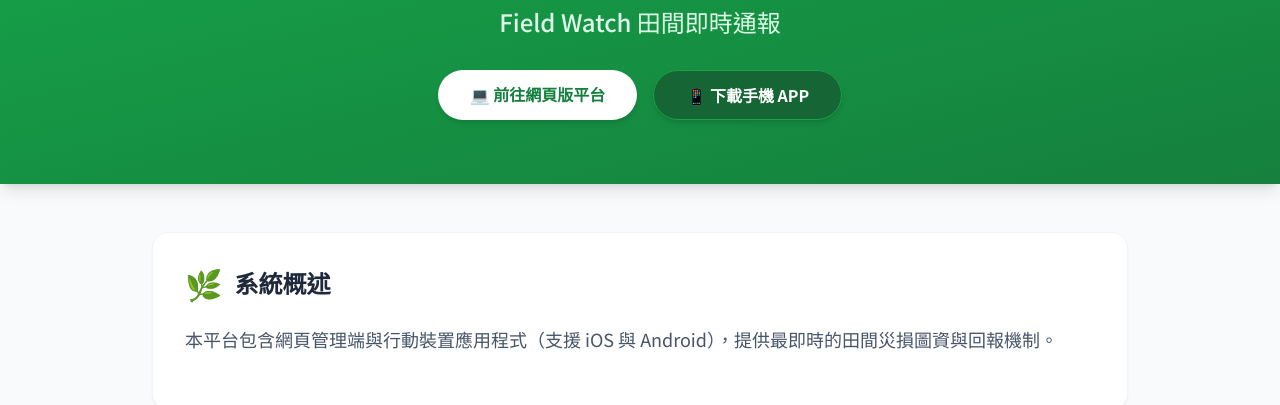
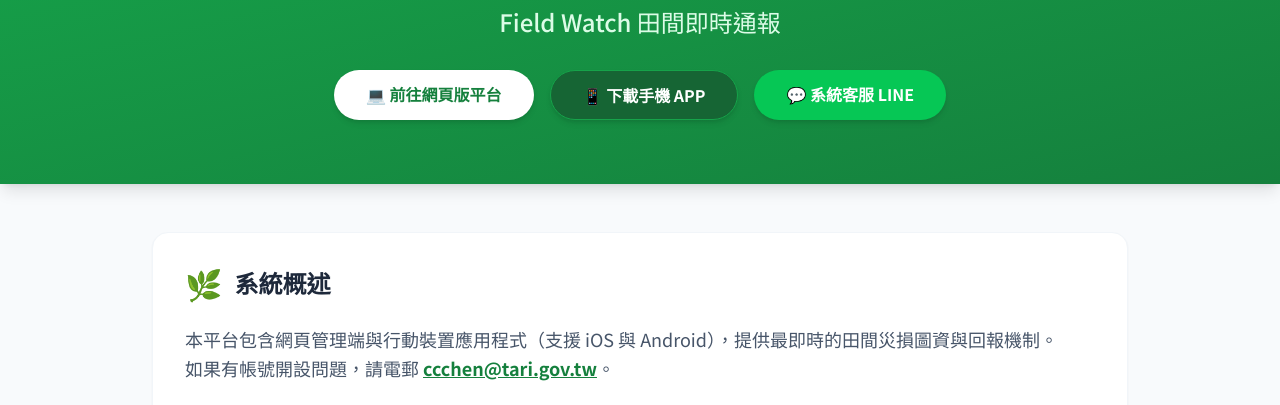
Before and after one commit to Chuchung0604/FieldWatch, a plain HTML site: page index.html in a window 1280 px wide. Shown: the part 122-527 px from the top of the page. Drawn offline with nearby package versions, Linux system fonts and the light colour scheme.

Commit message:
Update index.html
新增line客服超連結

```diff
--- a/index.html
+++ b/index.html
@@ -17,12 +17,16 @@
         <div class="max-w-5xl mx-auto text-center">
             <h1 class="text-4xl md:text-5xl font-bold mb-4 tracking-tight">農作物天然災害回報平台</h1>
             <p class="text-xl md:text-2xl font-medium text-green-100 mb-8">Field Watch 田間即時通報</p>
+
             <div class="flex justify-center gap-4 flex-wrap">
                 <a href="https://agridis.tari.gov.tw/DamageMap/Login.aspx" target="_blank" class="bg-white text-green-700 hover:bg-green-50 px-8 py-3 rounded-full font-bold shadow-md transition transform hover:-translate-y-1">
                     💻 前往網頁版平台
                 </a>
                 <a href="#app-section" class="bg-green-800 text-white hover:bg-green-900 px-8 py-3 rounded-full font-bold shadow-md transition transform hover:-translate-y-1 border border-green-600">
                     📱 下載手機 APP
+                </a>
+                <a href="https://lin.ee/rl6vldp" target="_blank" class="bg-[#06C755] text-white hover:bg-[#04a044] px-8 py-3 rounded-full font-bold shadow-md transition transform hover:-translate-y-1">
+                    💬 系統客服 LINE
                 </a>
             </div>
         </div>
@@ -35,7 +39,11 @@
                 <span class="text-3xl">🌿</span>
                 <h2 class="text-2xl font-bold text-slate-800">系統概述</h2>
             </div>
-            <p class="text-slate-600 mb-6 text-lg">本平台包含網頁管理端與行動裝置應用程式（支援 iOS 與 Android），提供最即時的田間災損圖資與回報機制。</p>
+            <p class="text-slate-600 mb-6 text-lg leading-relaxed">
+                本平台包含網頁管理端與行動裝置應用程式（支援 iOS 與 Android），提供最即時的田間災損圖資與回報機制。<br>
+                如果有帳號開設問題，請電郵 <a href="mailto:ccchen@tari.gov.tw" class="text-green-700 hover:text-green-900 font-bold underline transition-colors">ccchen@tari.gov.tw</a>。
+            </p>
+            <img src="https://hackmd.io/_uploads/SkWOmSxdeg.png" alt="系統架構圖" class="w-full rounded-xl shadow-sm border border-slate-200">
         </section>
 
         <div class="grid md:grid-cols-2 gap-8">
@@ -99,5 +107,9 @@
         </div>
     </main>
 
+    <footer class="bg-slate-800 text-slate-400 py-8 text-center mt-12">
+        <p>© 2026 Field Watch 農作物天然災害回報平台</p>
+    </footer>
+
 </body>
 </html>
```
